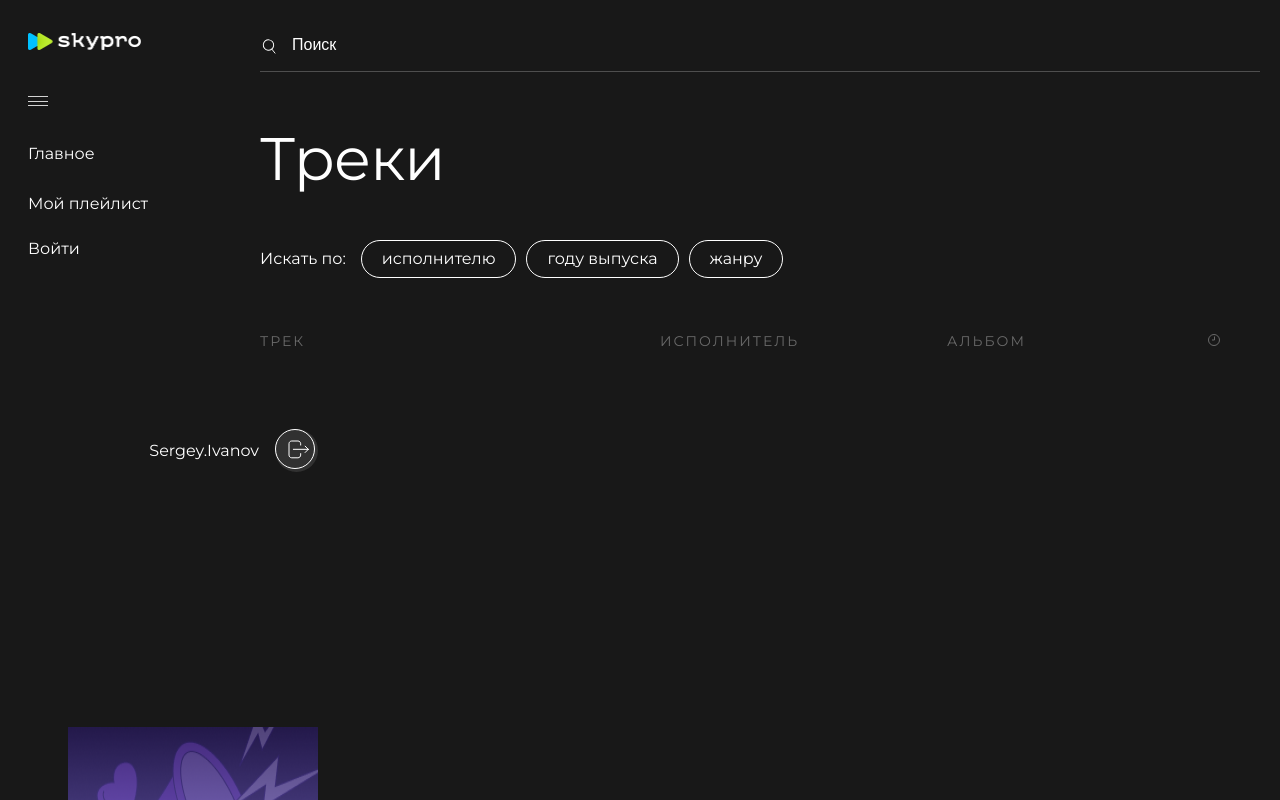
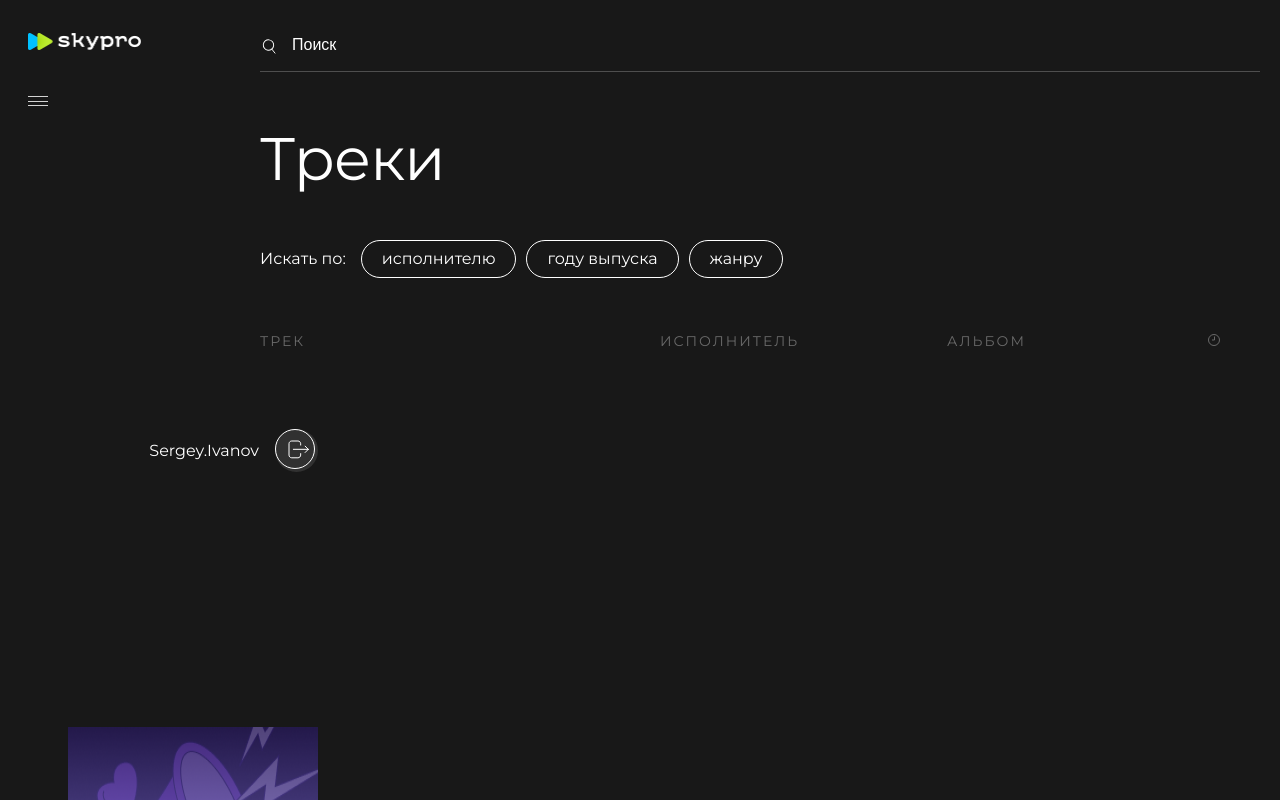
Before and after one commit to katerina07088/skypro-music, a Next.js app: page / in a window 1280 px wide. Built offline with nearby package versions, Linux system fonts and the light colour scheme.

Commit message:
меню выпадает

```diff
--- a/src/components/Nav/Nav.module.css
+++ b/src/components/Nav/Nav.module.css
@@ -11,8 +11,8 @@
     margin-bottom: 20px;
   }
   .navMenu {
-    display: block;
-    visibility: visible;
+     display: block;
+     visibility: visible;
   }
   .navBurger {
     width: 20px;
--- a/src/components/Nav/Nav.tsx
+++ b/src/components/Nav/Nav.tsx
@@ -1,8 +1,15 @@
-
+"use client";
 import Image from "next/image";
-import styles from "./Nav.module.css"
+import styles from "./Nav.module.css";
+import React from "react";
 
 export const Nav = () => {
+  const [isDisplayOpen, setIsDisplayOpen] = React.useState<boolean>(false);
+
+  const openDisplay: React.MouseEventHandler<HTMLDivElement> = () => {
+    setIsDisplayOpen(!isDisplayOpen);
+  };
+
   return (
     <nav className={styles.mainNav}>
       <div className={styles.navLogo}>
@@ -14,11 +21,12 @@ export const Nav = () => {
           height={170}
         />
       </div>
-      <div className={styles.navBurger}>
+      <div className={styles.navBurger} onClick={openDisplay}>
         <span className={styles.burgerLine}></span>
         <span className={styles.burgerLine}></span>
         <span className={styles.burgerLine}></span>
       </div>
+      {isDisplayOpen && (
         <div className={styles.navMenu}>
           <ul className={styles.menuList}>
             <li className={styles.menuItem}>
@@ -38,6 +46,7 @@ export const Nav = () => {
             </li>
           </ul>
         </div>
+      )}
     </nav>
   );
 };
```
Lines whose indentation alone changed are shown as unchanged.
